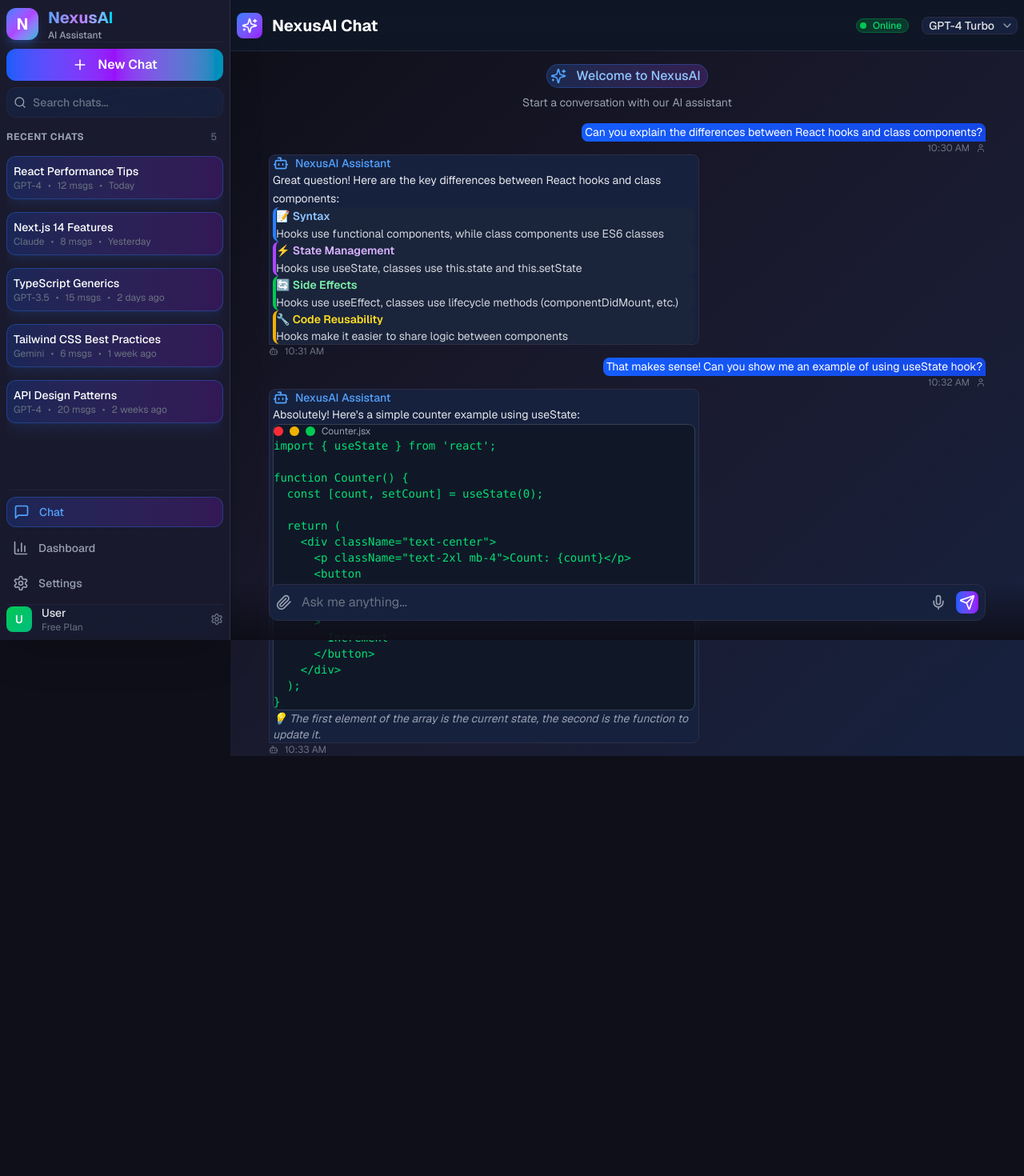
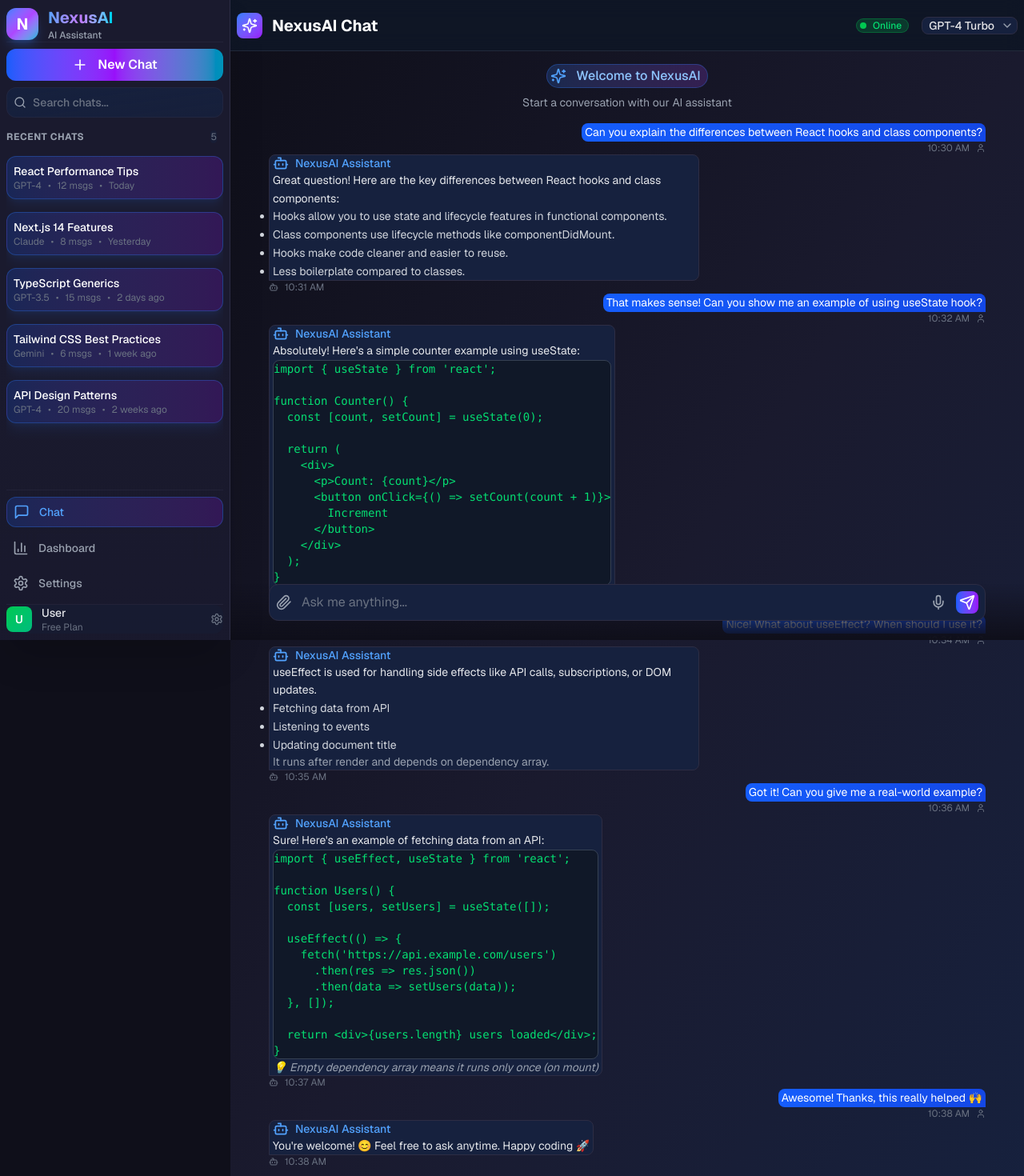
Before and after one commit to Ajay-singh-github/NexusAichat, a Next.js app: page /chat in a window 1280 px wide. Shown: the top 1470 px of the page at 80% size. Before the commit the page ends 945 px from the top, so only its background shows below. Built offline with nearby package versions, Linux system fonts and the light colour scheme.

Commit message:
fixed the ui

```diff
--- a/app/chat/page.tsx
+++ b/app/chat/page.tsx
@@ -24,24 +24,13 @@ const sampleMessages = [
                 <p className="mb-4 text-gray-200">
                     Great question! Here are the key differences between React hooks and class components:
                 </p>
-                <div className="space-y-3">
-                    <div className="bg-gray-800/50 p-4 rounded-lg border-l-4 border-blue-500">
-                        <h4 className="font-semibold text-blue-300 mb-2">📝 Syntax</h4>
-                        <p className="text-sm text-gray-300">Hooks use functional components, while class components use ES6 classes</p>
-                    </div>
-                    <div className="bg-gray-800/50 p-4 rounded-lg border-l-4 border-purple-500">
-                        <h4 className="font-semibold text-purple-300 mb-2">⚡ State Management</h4>
-                        <p className="text-sm text-gray-300">Hooks use useState, classes use this.state and this.setState</p>
-                    </div>
-                    <div className="bg-gray-800/50 p-4 rounded-lg border-l-4 border-green-500">
-                        <h4 className="font-semibold text-green-300 mb-2">🔄 Side Effects</h4>
-                        <p className="text-sm text-gray-300">Hooks use useEffect, classes use lifecycle methods (componentDidMount, etc.)</p>
-                    </div>
-                    <div className="bg-gray-800/50 p-4 rounded-lg border-l-4 border-yellow-500">
-                        <h4 className="font-semibold text-yellow-300 mb-2">🔧 Code Reusability</h4>
-                        <p className="text-sm text-gray-300">Hooks make it easier to share logic between components</p>
-                    </div>
-                </div>
+
+                <ul className="list-disc pl-5 text-gray-300 space-y-2">
+                    <li>Hooks allow you to use state and lifecycle features in functional components.</li>
+                    <li>Class components use lifecycle methods like componentDidMount.</li>
+                    <li>Hooks make code cleaner and easier to reuse.</li>
+                    <li>Less boilerplate compared to classes.</li>
+                </ul>
             </div>
         ),
         timestamp: '10:31 AM',
@@ -59,28 +48,23 @@ const sampleMessages = [
                     <Bot className="w-5 h-5 text-blue-400" />
                     <span className="text-sm text-blue-400 font-medium">NexusAI Assistant</span>
                 </div>
-                <p className="mb-4 text-gray-200">Absolutely! Here's a simple counter example using useState:</p>
+
+                <p className="mb-4 text-gray-200">
+                    Absolutely! Here's a simple counter example using useState:
+                </p>
+
                 <div className="bg-gray-900 p-4 rounded-lg border border-gray-700 mb-4">
-                    <div className="flex items-center gap-2 mb-3">
-                        <div className="w-3 h-3 bg-red-500 rounded-full"></div>
-                        <div className="w-3 h-3 bg-yellow-500 rounded-full"></div>
-                        <div className="w-3 h-3 bg-green-500 rounded-full"></div>
-                        <span className="text-xs text-gray-400 ml-2">Counter.jsx</span>
-                    </div>
                     <pre className="text-sm overflow-x-auto">
                         <code className="text-green-400">
-                            {`import { useState } from 'react';
+{`import { useState } from 'react';
 
 function Counter() {
   const [count, setCount] = useState(0);
 
   return (
-    <div className="text-center">
-      <p className="text-2xl mb-4">Count: {count}</p>
-      <button
-        onClick={() => setCount(count + 1)}
-        className="px-4 py-2 bg-blue-600 hover:bg-blue-700 rounded"
-      >
+    <div>
+      <p>Count: {count}</p>
+      <button onClick={() => setCount(count + 1)}>
         Increment
       </button>
     </div>
@@ -89,12 +73,113 @@ function Counter() {
                         </code>
                     </pre>
                 </div>
+
                 <p className="text-sm text-gray-400 italic">
-                    💡 The first element of the array is the current state, the second is the function to update it.
+                    💡 useState returns current state + updater function
                 </p>
             </div>
         ),
         timestamp: '10:33 AM',
+    },
+
+    // 👇 NEW MESSAGES (extended chat)
+
+    {
+        role: 'user' as const,
+        content: 'Nice! What about useEffect? When should I use it?',
+        timestamp: '10:34 AM',
+    },
+    {
+        role: 'assistant' as const,
+        content: (
+            <div>
+                <div className="flex items-center gap-2 mb-4">
+                    <Bot className="w-5 h-5 text-blue-400" />
+                    <span className="text-sm text-blue-400 font-medium">NexusAI Assistant</span>
+                </div>
+
+                <p className="mb-4 text-gray-200">
+                    useEffect is used for handling side effects like API calls, subscriptions, or DOM updates.
+                </p>
+
+                <ul className="list-disc pl-5 text-gray-300 space-y-2">
+                    <li>Fetching data from API</li>
+                    <li>Listening to events</li>
+                    <li>Updating document title</li>
+                </ul>
+
+                <p className="mt-4 text-gray-400 text-sm">
+                    It runs after render and depends on dependency array.
+                </p>
+            </div>
+        ),
+        timestamp: '10:35 AM',
+    },
+    {
+        role: 'user' as const,
+        content: 'Got it! Can you give me a real-world example?',
+        timestamp: '10:36 AM',
+    },
+    {
+        role: 'assistant' as const,
+        content: (
+            <div>
+                <div className="flex items-center gap-2 mb-4">
+                    <Bot className="w-5 h-5 text-blue-400" />
+                    <span className="text-sm text-blue-400 font-medium">NexusAI Assistant</span>
+                </div>
+
+                <p className="mb-4 text-gray-200">
+                    Sure! Here's an example of fetching data from an API:
+                </p>
+
+                <div className="bg-gray-900 p-4 rounded-lg border border-gray-700 mb-4">
+                    <pre className="text-sm overflow-x-auto">
+                        <code className="text-green-400">
+{`import { useEffect, useState } from 'react';
+
+function Users() {
+  const [users, setUsers] = useState([]);
+
+  useEffect(() => {
+    fetch('https://api.example.com/users')
+      .then(res => res.json())
+      .then(data => setUsers(data));
+  }, []);
+
+  return <div>{users.length} users loaded</div>;
+}`}
+                        </code>
+                    </pre>
+                </div>
+
+                <p className="text-sm text-gray-400 italic">
+                    💡 Empty dependency array means it runs only once (on mount)
+                </p>
+            </div>
+        ),
+        timestamp: '10:37 AM',
+    },
+    {
+        role: 'user' as const,
+        content: 'Awesome! Thanks, this really helped 🙌',
+        timestamp: '10:38 AM',
+    },
+    {
+        role: 'assistant' as const,
+        content: (
+            <div>
+                <div className="flex items-center gap-2 mb-2">
+                    <Bot className="w-5 h-5 text-blue-400" />
+                    <span className="text-sm text-blue-400 font-medium">NexusAI Assistant</span>
+                </div>
+
+                <p className="text-gray-200">
+                    You're welcome! 😊 Feel free to ask anytime. Happy coding 🚀
+                </p>
+            </div>
+        ),
+        timestamp: '10:38 AM',
     },
 ];
 
@@ -142,7 +227,7 @@ export default function ChatPage() {
                         </div>
 
                         {/* Messages */}
-                        <div className="space-y-6">
+                        <div className="space-y-6" style={{paddingBottom:100}}>
                             {sampleMessages.map((msg, idx) => (
                                 <div key={idx} className="animate-fade-in">
                                     <MessageBubble role={msg.role} content={msg.content} />
```
